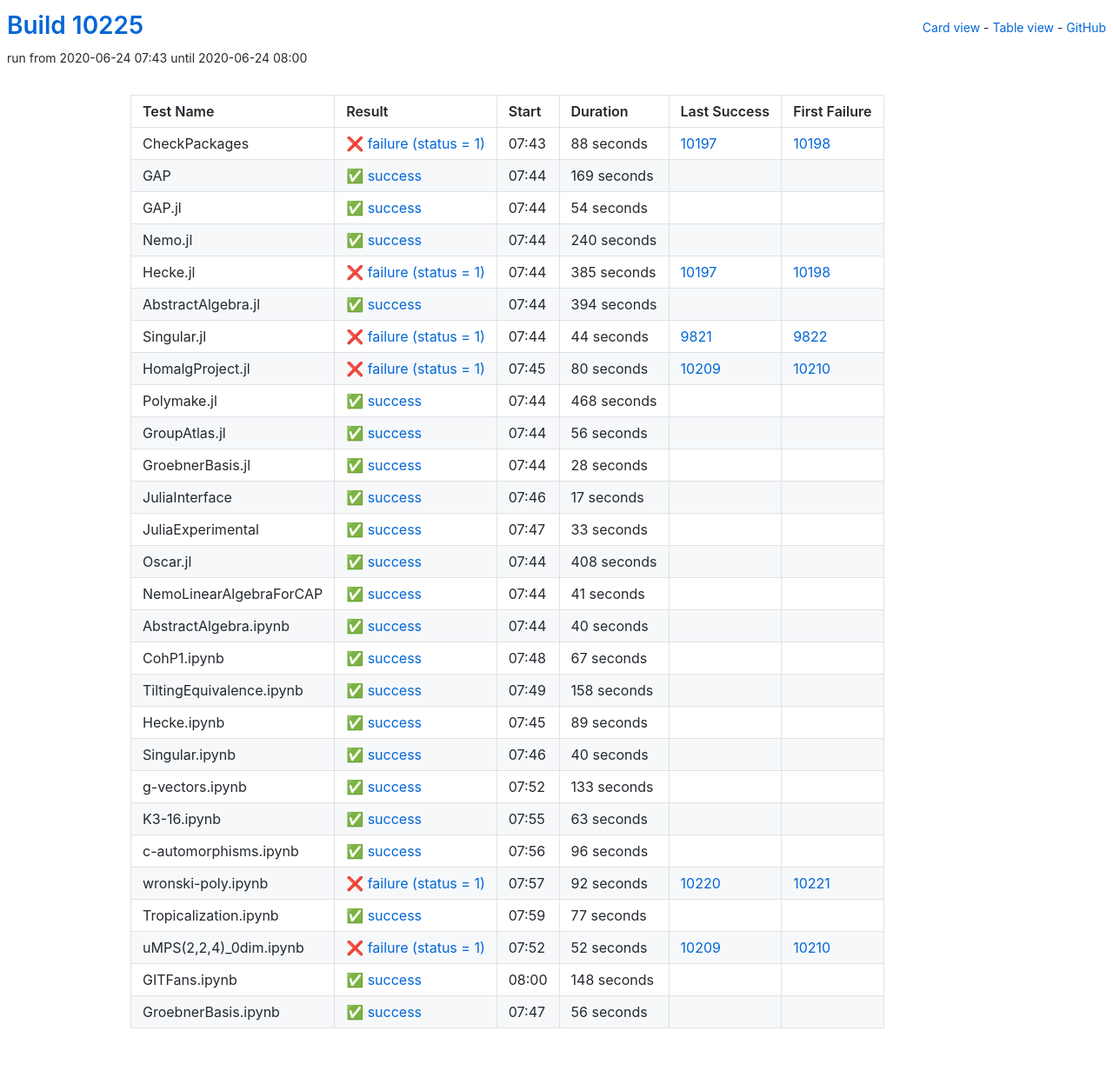
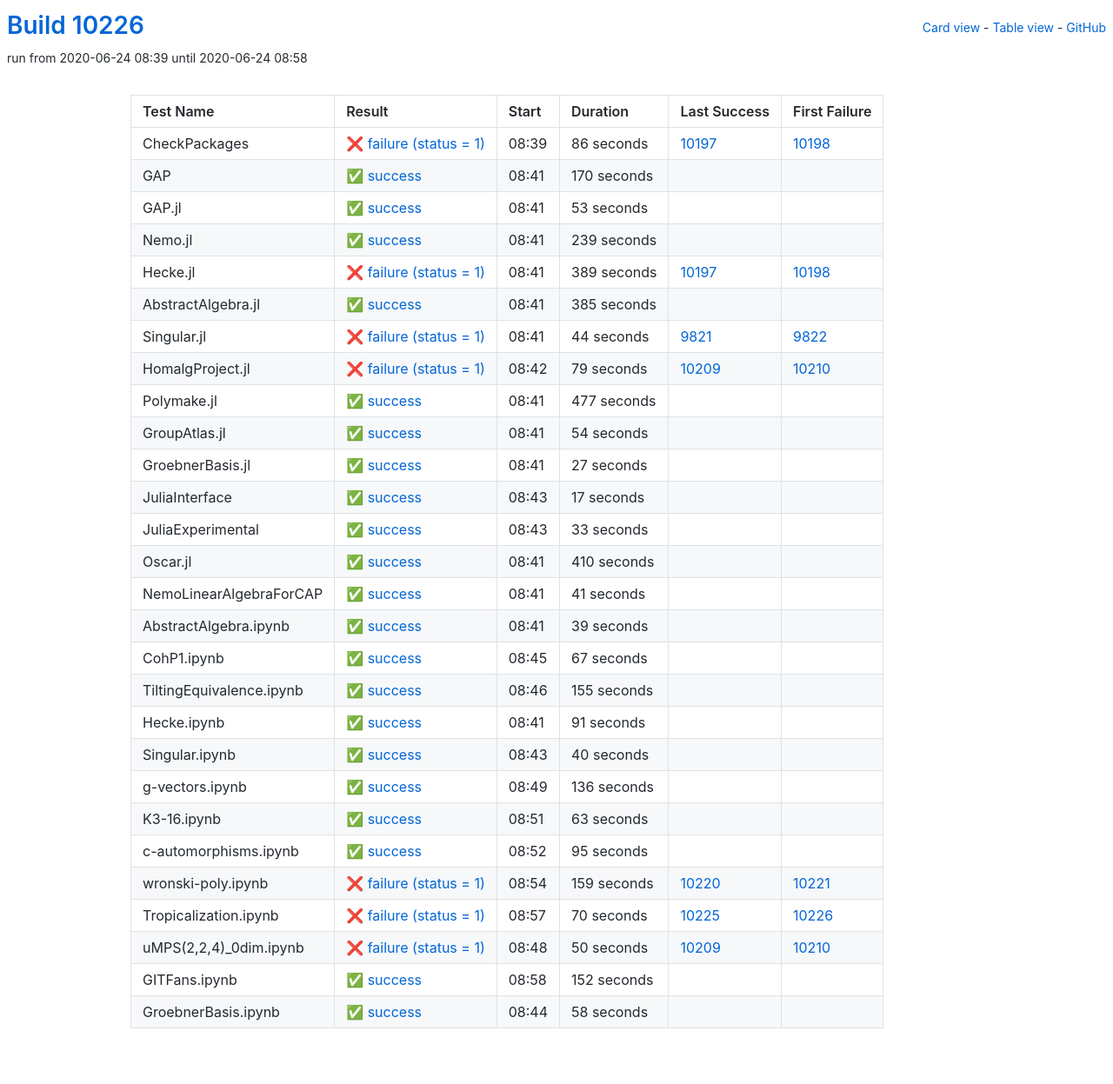
Before and after one commit to oscar-system/oscar-ci-status, a Jekyll site: the page built from table.html, in a window 1280 px wide. Shown: the whole page at 87% size. Built offline with Jekyll 4.4.1, drawn with Linux system fonts in a browser that asks for light colours.

Commit message:
Build #10226

```diff
--- a/_data/ci.yml
+++ b/_data/ci.yml
@@ -1,6 +1,6 @@
 ---
-build: 10225
-build_url: https://oscarci.mathematik.uni-kl.de/job/oscar/10225/
+build: 10226
+build_url: https://oscarci.mathematik.uni-kl.de/job/oscar/10226/
 job: oscar
 organization: oscar-system
 repo: oscar-ci-status
@@ -8,80 +8,80 @@
 tests:
 - name: CheckPackages
   id: checkpackages
-  log: https://oscarci.mathematik.uni-kl.de/job/oscar/10225/artifact/logs/build-10225/CheckPackages.log
-  start: 2020-06-24 07:43
+  log: https://oscarci.mathematik.uni-kl.de/job/oscar/10226/artifact/logs/build-10226/CheckPackages.log
+  start: 2020-06-24 08:39
   success: false
   exitcode: 1
   status: failure
-  duration: 88
+  duration: 86
   last_success: 10197
   last_success_url: https://oscarci.mathematik.uni-kl.de/job/oscar/10197/
   first_failure: 10198
   first_failure_url: https://oscarci.mathematik.uni-kl.de/job/oscar/10198/
 - name: GAP
   id: gap
-  log: https://oscarci.mathematik.uni-kl.de/job/oscar/10225/artifact/logs/build-10225/GAP.log
-  start: 2020-06-24 07:44
+  log: https://oscarci.mathematik.uni-kl.de/job/oscar/10226/artifact/logs/build-10226/GAP.log
+  start: 2020-06-24 08:41
   success: true
   exitcode: 0
   status: success
-  duration: 169
+  duration: 170
   last_success: false
   last_success_url:
   first_failure: false
   first_failure_url:
 - name: GAP.jl
   id: gap-jl
-  log: https://oscarci.mathematik.uni-kl.de/job/oscar/10225/artifact/logs/build-10225/GAP.jl.log
-  start: 2020-06-24 07:44
+  log: https://oscarci.mathematik.uni-kl.de/job/oscar/10226/artifact/logs/build-10226/GAP.jl.log
+  start: 2020-06-24 08:41
   success: true
   exitcode: 0
   status: success
-  duration: 54
+  duration: 53
   last_success: false
   last_success_url:
   first_failure: false
   first_failure_url:
 - name: Nemo.jl
   id: nemo-jl
-  log: https://oscarci.mathematik.uni-kl.de/job/oscar/10225/artifact/logs/build-10225/Nemo.jl.log
-  start: 2020-06-24 07:44
+  log: https://oscarci.mathematik.uni-kl.de/job/oscar/10226/artifact/logs/build-10226/Nemo.jl.log
+  start: 2020-06-24 08:41
   success: true
   exitcode: 0
   status: success
-  duration: 240
+  duration: 239
   last_success: false
   last_success_url:
   first_failure: false
   first_failure_url:
 - name: Hecke.jl
   id: hecke-jl
-  log: https://oscarci.mathematik.uni-kl.de/job/oscar/10225/artifact/logs/build-10225/Hecke.jl.log
-  start: 2020-06-24 07:44
+  log: https://oscarci.mathematik.uni-kl.de/job/oscar/10226/artifact/logs/build-10226/Hecke.jl.log
+  start: 2020-06-24 08:41
   success: false
   exitcode: 1
   status: failure
-  duration: 385
+  duration: 389
   last_success: 10197
   last_success_url: https://oscarci.mathematik.uni-kl.de/job/oscar/10197/
   first_failure: 10198
   first_failure_url: https://oscarci.mathematik.uni-kl.de/job/oscar/10198/
 - name: AbstractAlgebra.jl
   id: abstractalgebra-jl
-  log: https://oscarci.mathematik.uni-kl.de/job/oscar/10225/artifact/logs/build-10225/AbstractAlgebra.jl.log
-  start: 2020-06-24 07:44
+  log: https://oscarci.mathematik.uni-kl.de/job/oscar/10226/artifact/logs/build-10226/AbstractAlgebra.jl.log
+  start: 2020-06-24 08:41
   success: true
   exitcode: 0
   status: success
-  duration: 394
+  duration: 385
   last_success: false
   last_success_url:
   first_failure: false
   first_failure_url:
 - name: Singular.jl
   id: singular-jl
-  log: https://oscarci.mathematik.uni-kl.de/job/oscar/10225/artifact/logs/build-10225/Singular.jl.log
-  start: 2020-06-24 07:44
+  log: https://oscarci.mathematik.uni-kl.de/job/oscar/10226/artifact/logs/build-10226/Singular.jl.log
+  start: 2020-06-24 08:41
   success: false
   exitcode: 1
   status: failure
@@ -92,56 +92,56 @@
   first_failure_url: https://oscarci.mathematik.uni-kl.de/job/oscar/9822/
 - name: HomalgProject.jl
   id: homalgproject-jl
-  log: https://oscarci.mathematik.uni-kl.de/job/oscar/10225/artifact/logs/build-10225/HomalgProject.jl.log
-  start: 2020-06-24 07:45
+  log: https://oscarci.mathematik.uni-kl.de/job/oscar/10226/artifact/logs/build-10226/HomalgProject.jl.log
+  start: 2020-06-24 08:42
   success: false
   exitcode: 1
   status: failure
-  duration: 80
+  duration: 79
   last_success: 10209
   last_success_url: https://oscarci.mathematik.uni-kl.de/job/oscar/10209/
   first_failure: 10210
   first_failure_url: https://oscarci.mathematik.uni-kl.de/job/oscar/10210/
 - name: Polymake.jl
   id: polymake-jl
-  log: https://oscarci.mathematik.uni-kl.de/job/oscar/10225/artifact/logs/build-10225/Polymake.jl.log
-  start: 2020-06-24 07:44
+  log: https://oscarci.mathematik.uni-kl.de/job/oscar/10226/artifact/logs/build-10226/Polymake.jl.log
+  start: 2020-06-24 08:41
   success: true
   exitcode: 0
   status: success
-  duration: 468
+  duration: 477
   last_success: false
   last_success_url:
   first_failure: false
   first_failure_url:
 - name: GroupAtlas.jl
   id: groupatlas-jl
-  log: https://oscarci.mathematik.uni-kl.de/job/oscar/10225/artifact/logs/build-10225/GroupAtlas.jl.log
-  start: 2020-06-24 07:44
+  log: https://oscarci.mathematik.uni-kl.de/job/oscar/10226/artifact/logs/build-10226/GroupAtlas.jl.log
+  start: 2020-06-24 08:41
   success: true
   exitcode: 0
   status: success
-  duration: 56
+  duration: 54
   last_success: false
   last_success_url:
   first_failure: false
   first_failure_url:
 - name: GroebnerBasis.jl
   id: groebnerbasis-jl
-  log: https://oscarci.mathematik.uni-kl.de/job/oscar/10225/artifact/logs/build-10225/GroebnerBasis.jl.log
-  start: 2020-06-24 07:44
+  log: https://oscarci.mathematik.uni-kl.de/job/oscar/10226/artifact/logs/build-10226/GroebnerBasis.jl.log
+  start: 2020-06-24 08:41
   success: true
   exitcode: 0
   status: success
-  duration: 28
+  duration: 27
   last_success: false
   last_success_url:
   first_failure: false
   first_failure_url:
 - name: JuliaInterface
   id: juliainterface
-  log: https://oscarci.mathematik.uni-kl.de/job/oscar/10225/artifact/logs/build-10225/JuliaInterface.log
-  start: 2020-06-24 07:46
+  log: https://oscarci.mathematik.uni-kl.de/job/oscar/10226/artifact/logs/build-10226/JuliaInterface.log
+  start: 2020-06-24 08:43
   success: true
   exitcode: 0
   status: success
@@ -152,8 +152,8 @@
   first_failure_url:
 - name: JuliaExperimental
   id: juliaexperimental
-  log: https://oscarci.mathematik.uni-kl.de/job/oscar/10225/artifact/logs/build-10225/JuliaExperimental.log
-  start: 2020-06-24 07:47
+  log: https://oscarci.mathematik.uni-kl.de/job/oscar/10226/artifact/logs/build-10226/JuliaExperimental.log
+  start: 2020-06-24 08:43
   success: true
   exitcode: 0
   status: success
@@ -164,20 +164,20 @@
   first_failure_url:
 - name: Oscar.jl
   id: oscar-jl
-  log: https://oscarci.mathematik.uni-kl.de/job/oscar/10225/artifact/logs/build-10225/Oscar.jl.log
-  start: 2020-06-24 07:44
+  log: https://oscarci.mathematik.uni-kl.de/job/oscar/10226/artifact/logs/build-10226/Oscar.jl.log
+  start: 2020-06-24 08:41
   success: true
   exitcode: 0
   status: success
-  duration: 408
+  duration: 410
   last_success: false
   last_success_url:
   first_failure: false
   first_failure_url:
 - name: NemoLinearAlgebraForCAP
   id: nemolinearalgebraforcap
-  log: https://oscarci.mathematik.uni-kl.de/job/oscar/10225/artifact/logs/build-10225/NemoLinearAlgebraForCAP.log
-  start: 2020-06-24 07:44
+  log: https://oscarci.mathematik.uni-kl.de/job/oscar/10226/artifact/logs/build-10226/NemoLinearAlgebraForCAP.log
+  start: 2020-06-24 08:41
   success: true
   exitcode: 0
   status: success
@@ -188,20 +188,20 @@
   first_failure_url:
 - name: AbstractAlgebra.ipynb
   id: abstractalgebra-ipynb
-  log: https://oscarci.mathematik.uni-kl.de/job/oscar/10225/artifact/logs/build-10225/AbstractAlgebra.ipynb.log
-  start: 2020-06-24 07:44
+  log: https://oscarci.mathematik.uni-kl.de/job/oscar/10226/artifact/logs/build-10226/AbstractAlgebra.ipynb.log
+  start: 2020-06-24 08:41
   success: true
   exitcode: 0
   status: success
-  duration: 40
+  duration: 39
   last_success: false
   last_success_url:
   first_failure: false
   first_failure_url:
 - name: CohP1.ipynb
   id: cohp1-ipynb
-  log: https://oscarci.mathematik.uni-kl.de/job/oscar/10225/artifact/logs/build-10225/CohP1.ipynb.log
-  start: 2020-06-24 07:48
+  log: https://oscarci.mathematik.uni-kl.de/job/oscar/10226/artifact/logs/build-10226/CohP1.ipynb.log
+  start: 2020-06-24 08:45
   success: true
   exitcode: 0
   status: success
@@ -212,32 +212,32 @@
   first_failure_url:
 - name: TiltingEquivalence.ipynb
   id: tiltingequivalence-ipynb
-  log: https://oscarci.mathematik.uni-kl.de/job/oscar/10225/artifact/logs/build-10225/TiltingEquivalence.ipynb.log
-  start: 2020-06-24 07:49
+  log: https://oscarci.mathematik.uni-kl.de/job/oscar/10226/artifact/logs/build-10226/TiltingEquivalence.ipynb.log
+  start: 2020-06-24 08:46
   success: true
   exitcode: 0
   status: success
-  duration: 158
+  duration: 155
   last_success: false
   last_success_url:
   first_failure: false
   first_failure_url:
 - name: Hecke.ipynb
   id: hecke-ipynb
-  log: https://oscarci.mathematik.uni-kl.de/job/oscar/10225/artifact/logs/build-10225/Hecke.ipynb.log
-  start: 2020-06-24 07:45
+  log: https://oscarci.mathematik.uni-kl.de/job/oscar/10226/artifact/logs/build-10226/Hecke.ipynb.log
+  start: 2020-06-24 08:41
   success: true
   exitcode: 0
   status: success
-  duration: 89
+  duration: 91
   last_success: false
   last_success_url:
   first_failure: false
   first_failure_url:
 - name: Singular.ipynb
   id: singular-ipynb
-  log: https://oscarci.mathematik.uni-kl.de/job/oscar/10225/artifact/logs/build-10225/Singular.ipynb.log
-  start: 2020-06-24 07:46
+  log: https://oscarci.mathematik.uni-kl.de/job/oscar/10226/artifact/logs/build-10226/Singular.ipynb.log
+  start: 2020-06-24 08:43
   success: true
   exitcode: 0
   status: success
@@ -248,20 +248,20 @@
   first_failure_url:
 - name: g-vectors.ipynb
   id: g-vectors-ipynb
-  log: https://oscarci.mathematik.uni-kl.de/job/oscar/10225/artifact/logs/build-10225/g-vectors.ipynb.log
-  start: 2020-06-24 07:52
+  log: https://oscarci.mathematik.uni-kl.de/job/oscar/10226/artifact/logs/build-10226/g-vectors.ipynb.log
+  start: 2020-06-24 08:49
   success: true
   exitcode: 0
   status: success
-  duration: 133
+  duration: 136
   last_success: false
   last_success_url:
   first_failure: false
   first_failure_url:
 - name: K3-16.ipynb
   id: k3-16-ipynb
-  log: https://oscarci.mathematik.uni-kl.de/job/oscar/10225/artifact/logs/build-10225/K3-16.ipynb.log
-  start: 2020-06-24 07:55
+  log: https://oscarci.mathematik.uni-kl.de/job/oscar/10226/artifact/logs/build-10226/K3-16.ipynb.log
+  start: 2020-06-24 08:51
   success: true
   exitcode: 0
   status: success
@@ -272,72 +272,72 @@
   first_failure_url:
 - name: c-automorphisms.ipynb
   id: c-automorphisms-ipynb
-  log: https://oscarci.mathematik.uni-kl.de/job/oscar/10225/artifact/logs/build-10225/c-automorphisms.ipynb.log
-  start: 2020-06-24 07:56
+  log: https://oscarci.mathematik.uni-kl.de/job/oscar/10226/artifact/logs/build-10226/c-automorphisms.ipynb.log
+  start: 2020-06-24 08:52
   success: true
   exitcode: 0
   status: success
-  duration: 96
+  duration: 95
   last_success: false
   last_success_url:
   first_failure: false
   first_failure_url:
 - name: wronski-poly.ipynb
   id: wronski-poly-ipynb
-  log: https://oscarci.mathematik.uni-kl.de/job/oscar/10225/artifact/logs/build-10225/wronski-poly.ipynb.log
-  start: 2020-06-24 07:57
+  log: https://oscarci.mathematik.uni-kl.de/job/oscar/10226/artifact/logs/build-10226/wronski-poly.ipynb.log
+  start: 2020-06-24 08:54
   success: false
   exitcode: 1
   status: failure
-  duration: 92
+  duration: 159
   last_success: 10220
   last_success_url: https://oscarci.mathematik.uni-kl.de/job/oscar/10220/
   first_failure: 10221
   first_failure_url: https://oscarci.mathematik.uni-kl.de/job/oscar/10221/
 - name: Tropicalization.ipynb
   id: tropicalization-ipynb
-  log: https://oscarci.mathematik.uni-kl.de/job/oscar/10225/artifact/logs/build-10225/Tropicalization.ipynb.log
-  start: 2020-06-24 07:59
-  success: true
-  exitcode: 0
-  status: success
-  duration: 77
-  last_success: false
-  last_success_url:
-  first_failure: false
-  first_failure_url:
-- name: uMPS(2,2,4)_0dim.ipynb
-  id: umps-2-2-4-0dim-ipynb
-  log: https://oscarci.mathematik.uni-kl.de/job/oscar/10225/artifact/logs/build-10225/uMPS-2-2-4-_0dim.ipynb.log
-  start: 2020-06-24 07:52
+  log: https://oscarci.mathematik.uni-kl.de/job/oscar/10226/artifact/logs/build-10226/Tropicalization.ipynb.log
+  start: 2020-06-24 08:57
   success: false
   exitcode: 1
   status: failure
-  duration: 52
+  duration: 70
+  last_success: 10225
+  last_success_url: https://oscarci.mathematik.uni-kl.de/job/oscar/10225/
+  first_failure: 10226
+  first_failure_url: https://oscarci.mathematik.uni-kl.de/job/oscar/10226/
+- name: uMPS(2,2,4)_0dim.ipynb
+  id: umps-2-2-4-0dim-ipynb
+  log: https://oscarci.mathematik.uni-kl.de/job/oscar/10226/artifact/logs/build-10226/uMPS-2-2-4-_0dim.ipynb.log
+  start: 2020-06-24 08:48
+  success: false
+  exitcode: 1
+  status: failure
+  duration: 50
   last_success: 10209
   last_success_url: https://oscarci.mathematik.uni-kl.de/job/oscar/10209/
   first_failure: 10210
   first_failure_url: https://oscarci.mathematik.uni-kl.de/job/oscar/10210/
 - name: GITFans.ipynb
   id: gitfans-ipynb
-  log: https://oscarci.mathematik.uni-kl.de/job/oscar/10225/artifact/logs/build-10225/GITFans.ipynb.log
-  start: 2020-06-24 08:00
+  log: https://oscarci.mathematik.uni-kl.de/job/oscar/10226/artifact/logs/build-10226/GITFans.ipynb.log
+  start: 2020-06-24 08:58
   success: true
   exitcode: 0
   status: success
-  duration: 148
+  duration: 152
   last_success: false
   last_success_url:
   first_failure: false
   first_failure_url:
 - name: GroebnerBasis.ipynb
   id: groebnerbasis-ipynb
-  log: https://oscarci.mathematik.uni-kl.de/job/oscar/10225/artifact/logs/build-10225/GroebnerBasis.ipynb.log
-  start: 2020-06-24 07:47
+  log: https://oscarci.mathematik.uni-kl.de/job/oscar/10226/artifact/logs/build-10226/GroebnerBasis.ipynb.log
+  start: 2020-06-24 08:44
   success: true
   exitcode: 0
   status: success
-  duration: 56
+  duration: 58
   last_success: false
   last_success_url:
   first_failure: false
```
Also changed, not shown: README.md.
